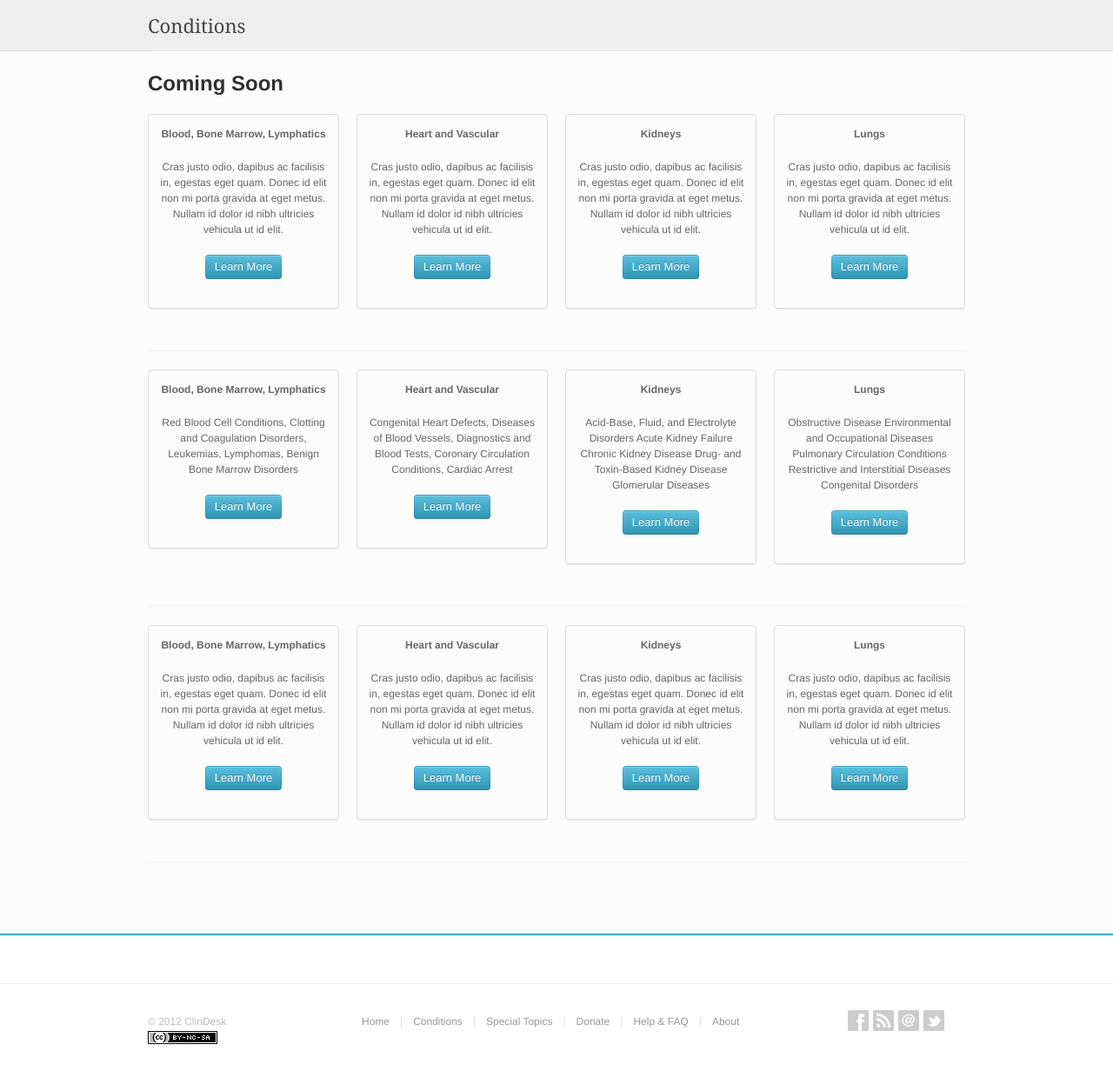
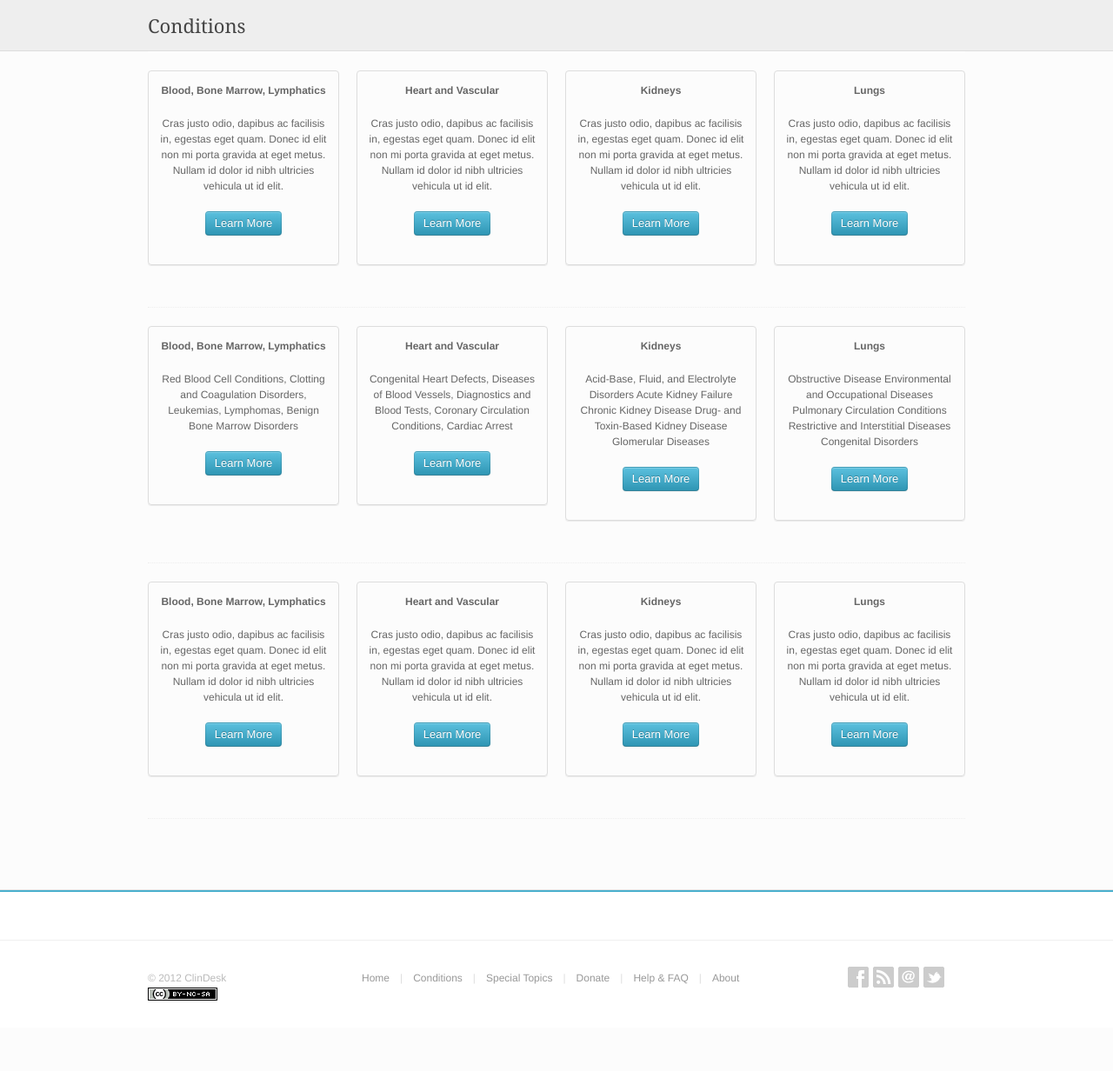
Before and after one commit to WhiteCoatAcademy/clindesk.org, a Flask app: page /conditions/ in a window 1280 px wide. Shown: the part 120-1352 px from the top of the page at 87% size. After the commit the page ends 1271 px from the top, so only its background shows below. Run offline with Flask 2, Linux system fonts and the light colour scheme; some libraries are stand-ins or nearby versions.

```diff
--- a/templates/conditions/index.html
+++ b/templates/conditions/index.html
@@ -8,22 +8,6 @@
         <div class="row-fluid">
             <div class="span12">
 
-                <!--body search widget for mobile-->
-                <div class="row-fluid body-search">
-                    <div class="span12 widget_search">
-                        <form class="form-inline" action="#" method="get" role="search">
-                            <input type="text" class="input-medium span3"  placeholder="Search...">
-                            <button class="icon-search" type="submit"></button>
-                        </form>
-                    </div>
-                </div>
-
-                <div class="row-fluid">
-                    <div class="span12">
-                        <h1>Coming Soon</h1>
-                    </div>
-                </div>
-
 {% include 'elements/all_conditions.html' %}
 
             </div>
```
